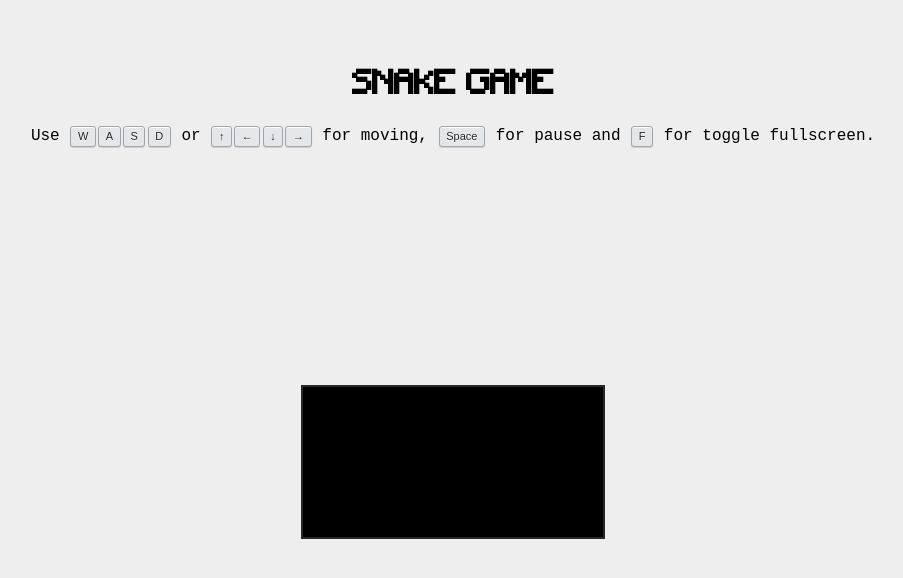
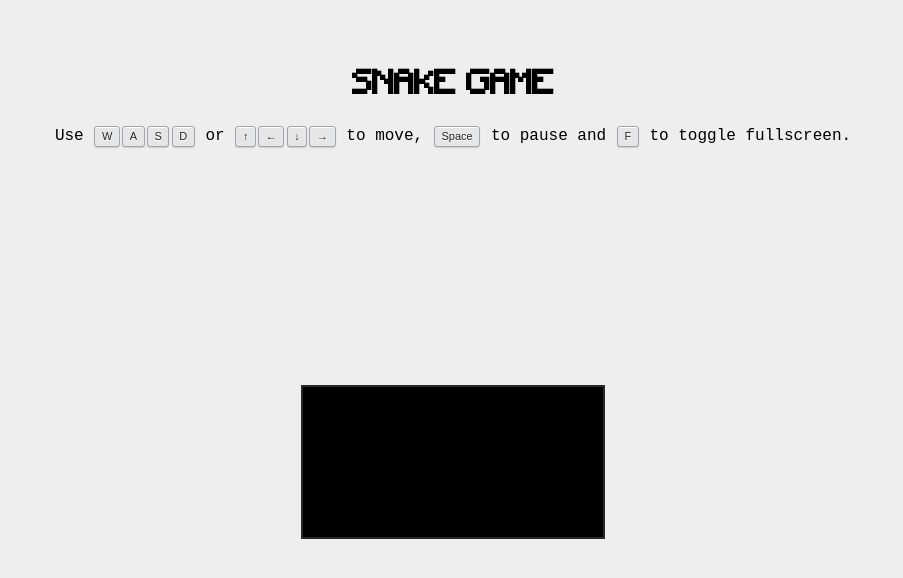
Before and after one commit to cailean-d/snake-game, a website built with Parcel: page src/index.html in a window 1280 px wide. Shown: the whole page, without its empty margins (187-1090 px from the left). Built offline with nearby package versions, Linux system fonts and the light colour scheme.

Commit message:
edit description

```diff
--- a/src/index.html
+++ b/src/index.html
@@ -9,7 +9,7 @@
 <body>
   <div class="description">
     <h1>SNAKE GAME</h1>
-    <p>Use <kbd>W</kbd><kbd>A</kbd><kbd>S</kbd><kbd>D</kbd> or <kbd>↑</kbd><kbd>←</kbd><kbd>↓</kbd><kbd>→</kbd> for moving, <kbd>Space</kbd> for pause and <kbd>F</kbd> for toggle fullscreen.</p>
+    <p>Use <kbd>W</kbd><kbd>A</kbd><kbd>S</kbd><kbd>D</kbd> or <kbd>↑</kbd><kbd>←</kbd><kbd>↓</kbd><kbd>→</kbd> to move, <kbd>Space</kbd> to pause and <kbd>F</kbd> to toggle fullscreen.</p>
   </div>
   <div class="game-wrapper">
     <canvas id="stage"></canvas>
```
